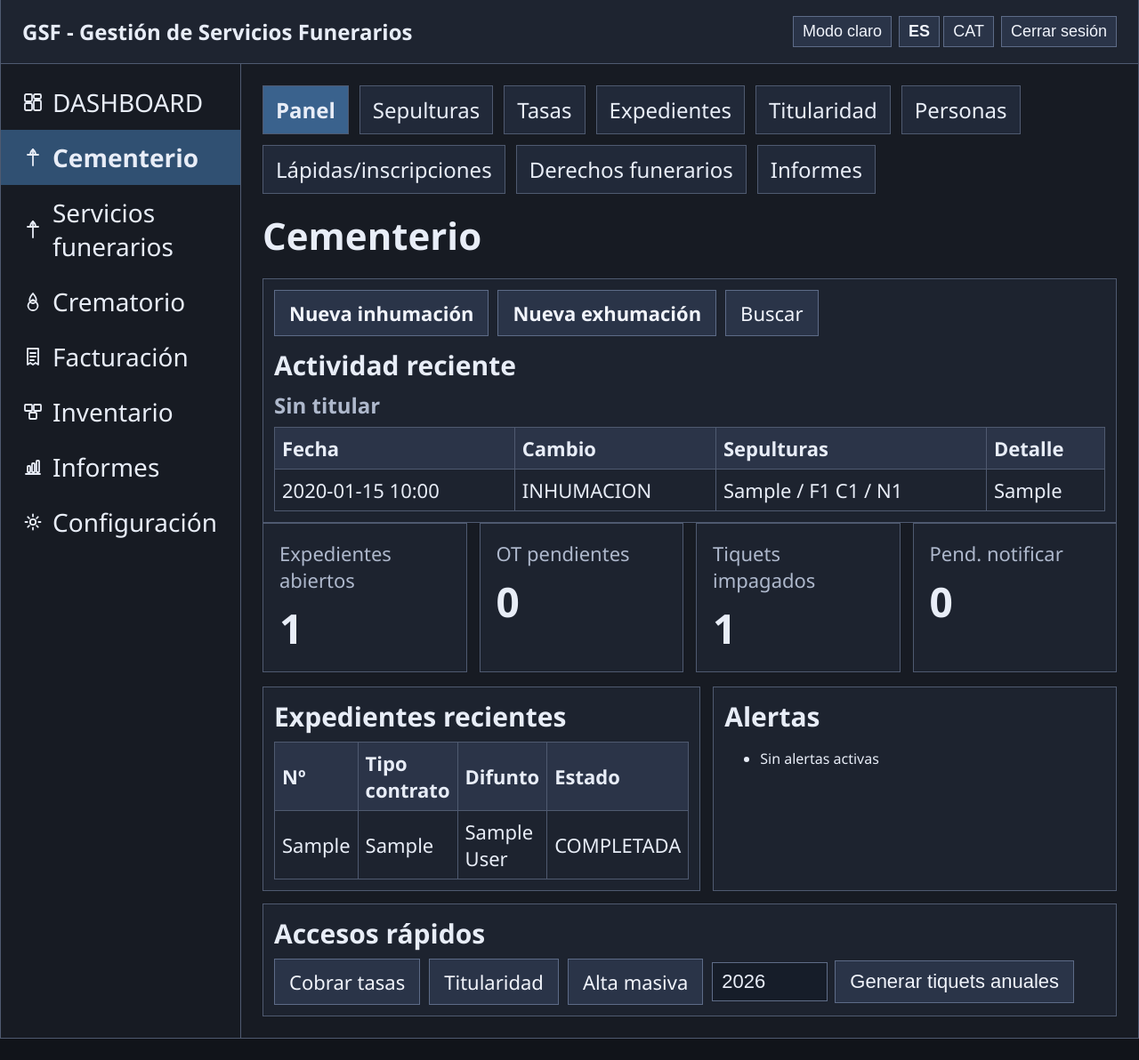
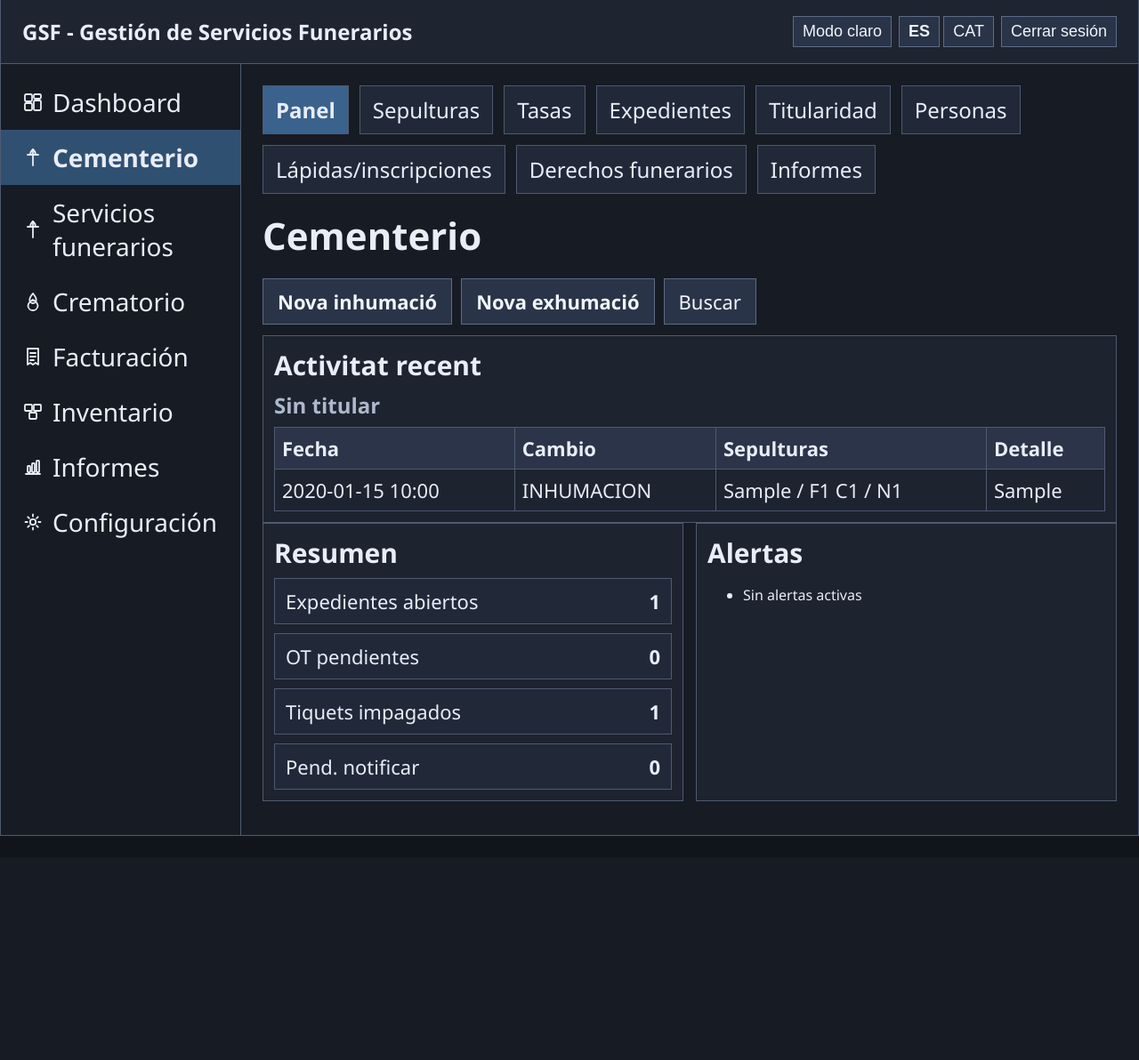
Before and after one commit to jaumecarreno/cementerio, a Flask app: page /cementerio/panel in a window 1280 px wide. Shown: the part 25-1217 px from the top of the page at 89% size. After the commit the page ends 965 px from the top, so only its background shows below. Run offline with Flask 3, Linux system fonts and the light colour scheme; a user stored in the database is signed in; tables that the repository leaves empty hold one stand-in row (values such as "Sample post"); some libraries are stand-ins or nearby versions.

Commit message:
feat: update cemetery panel with KPI metrics and improve language consistency

```diff
--- a/app/core/i18n.py
+++ b/app/core/i18n.py
@@ -6,7 +6,7 @@ SUPPORTED_LANGS = {"es", "ca"}
 
 I18N: dict[str, dict[str, str]] = {
     "menu.home": {"es": "Dashboard", "ca": "Dashboard"},
-    "menu.dashboard": {"es": "DASHBOARD", "ca": "DASHBOARD"},
+    "menu.dashboard": {"es": "Dashboard", "ca": "Dashboard"},
     "menu.funeral_services": {"es": "Servicios funerarios", "ca": "Serveis funeraris"},
     "menu.crematorium": {"es": "Crematorio", "ca": "Crematori"},
     "menu.cemetery": {"es": "Cementerio", "ca": "Cementiri"},
--- a/app/static/style.css
+++ b/app/static/style.css
@@ -260,6 +260,26 @@ a {
   font-size: 24px;
 }
 
+.kpi-metrics {
+  display: flex;
+  flex-direction: column;
+  gap: 10px;
+}
+
+.kpi-row {
+  display: flex;
+  align-items: center;
+  justify-content: space-between;
+  border: 1px solid var(--border);
+  background: var(--surface-2);
+  padding: 10px 12px;
+  font-size: 22px;
+}
+
+.kpi-row .value {
+  font-weight: 700;
+}
+
 .btn,
 button {
   border: 1px solid var(--btn-border);
--- a/app/templates/cemetery/panel.html
+++ b/app/templates/cemetery/panel.html
@@ -6,13 +6,14 @@
 {% block content %}
 <h1 class="page-title">{{ t('menu.cemetery') }}</h1>
 
+<div class="dashboard-top-actions">
+  <a class="btn primary" href="{{ url_for('cemetery.expedientes', create_tipo='INHUMACION') }}">Nova inhumació</a>
+  <a class="btn primary" href="{{ url_for('cemetery.expedientes', create_tipo='EXHUMACION') }}">Nova exhumació</a>
+  <a class="btn" href="{{ url_for('cemetery.search_graves') }}">Buscar</a>
+</div>
+
 <div class="box">
-  <div class="dashboard-top-actions">
-    <a class="btn primary" href="{{ url_for('cemetery.expedientes', create_tipo='INHUMACION') }}">{{ t('action.new_inhumation') }}</a>
-    <a class="btn primary" href="{{ url_for('cemetery.expedientes', create_tipo='EXHUMACION') }}">{{ t('action.new_exhumation') }}</a>
-    <a class="btn" href="{{ url_for('cemetery.search_graves') }}">{{ t('common.search') }}</a>
-  </div>
-  <h3>{{ t('dashboard.recent_activity') }}</h3>
+  <h3>Activitat recent</h3>
   {% if data.recent_activity_by_titular %}
   <div class="activity-groups">
     {% for group in data.recent_activity_by_titular %}
@@ -46,48 +47,27 @@
   {% endif %}
 </div>
 
-<div class="cards">
-  <div class="card">
-    <h4>{{ t('dashboard.open_cases') }}</h4>
-    <div class="num">{{ data.kpis.expedientes_abiertos }}</div>
-  </div>
-  <div class="card">
-    <h4>{{ t('dashboard.pending_work_orders') }}</h4>
-    <div class="num">{{ data.kpis.ot_pendientes }}</div>
-  </div>
-  <div class="card">
-    <h4>{{ t('dashboard.unpaid_tickets') }}</h4>
-    <div class="num">{{ data.kpis.tiquets_impagados }}</div>
-  </div>
-  <div class="card">
-    <h4>{{ t('dashboard.pending_notify') }}</h4>
-    <div class="num">{{ data.kpis.pendientes_notificar }}</div>
-  </div>
-</div>
-
 <div class="panel-grid">
   <div class="box">
-    <h3>{{ t('dashboard.recent_cases') }}</h3>
-    <table>
-      <thead>
-        <tr>
-          <th>{{ t('dashboard.case_number') }}</th>
-          <th>{{ t('reporting.contract_type') }}</th>
-          <th>{{ t('dashboard.deceased') }}</th>
-          <th>{{ t('dashboard.state') }}</th>
-        </tr>
-      </thead>
-      <tbody>
-        {% for expediente, person in data.recent_expedientes %}
-        <tr>
-          <td>{{ expediente.numero }}</td>
-          <td>{{ expediente.tipo }}</td>
-          <td>{{ person.full_name if person else '-' }}</td>
-          <td>{{ expediente.estado }}</td>
-        </tr>
-        {% endfor %}
-      </tbody>
-    </table>
+    <h3>Resumen</h3>
+    <div class="kpi-metrics">
+      <div class="kpi-row">
+        <span>Expedientes abiertos</span>
+        <span class="value">{{ data.kpis.expedientes_abiertos }}</span>
+      </div>
+      <div class="kpi-row">
+        <span>OT pendientes</span>
+        <span class="value">{{ data.kpis.ot_pendientes }}</span>
+      </div>
+      <div class="kpi-row">
+        <span>Tiquets impagados</span>
+        <span class="value">{{ data.kpis.tiquets_impagados }}</span>
+      </div>
+      <div class="kpi-row">
+        <span>Pend. notificar</span>
+        <span class="value">{{ data.kpis.pendientes_notificar }}</span>
+      </div>
+    </div>
   </div>
   <div class="box">
     <h3>{{ t('dashboard.alerts') }}</h3>
@@ -98,19 +78,4 @@
     </ul>
   </div>
 </div>
-
-<div class="box">
-  <h3>{{ t('dashboard.quick_actions') }}</h3>
-  <div class="quick-actions">
-    <a class="btn" href="{{ url_for('cemetery.search_graves') }}?redirect=fees">{{ t('action.collect_fees') }}</a>
-    <a class="btn" href="{{ url_for('cemetery.ownership_cases') }}">{{ t('cem.ownership') }}</a>
-    <a class="btn" href="{{ url_for('cemetery.mass_create') }}">{{ t('action.mass_create') }}</a>
-    {% if g.membership and g.membership.role == "admin" %}
-    <form class="inline-form" method="post" action="{{ url_for('cemetery.admin_generate_tickets') }}">
-      <input type="number" name="year" min="2000" max="2100" value="{{ current_year }}" style="width: 130px;">
-      <button class="btn" type="submit">{{ t('action.generate_yearly_tickets') }}</button>
-    </form>
-    {% endif %}
-  </div>
-</div>
 {% endblock %}
```
